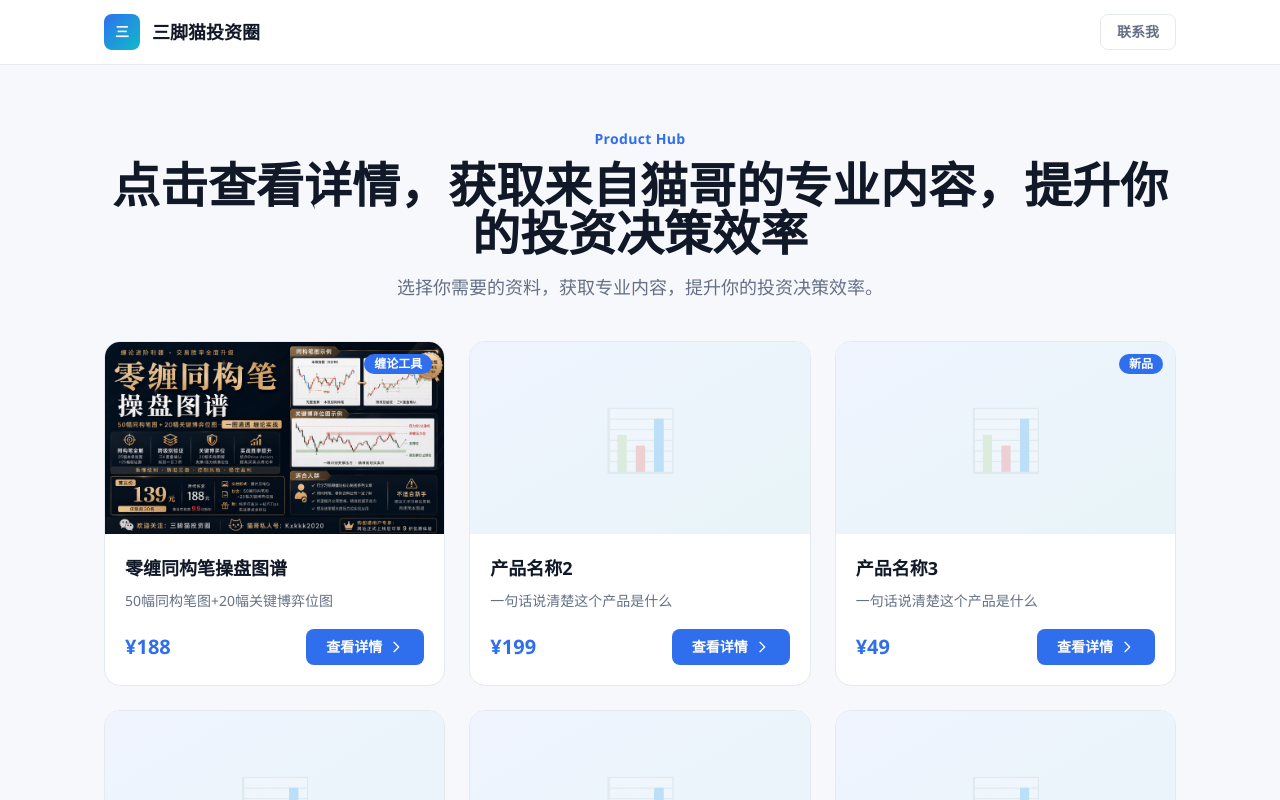
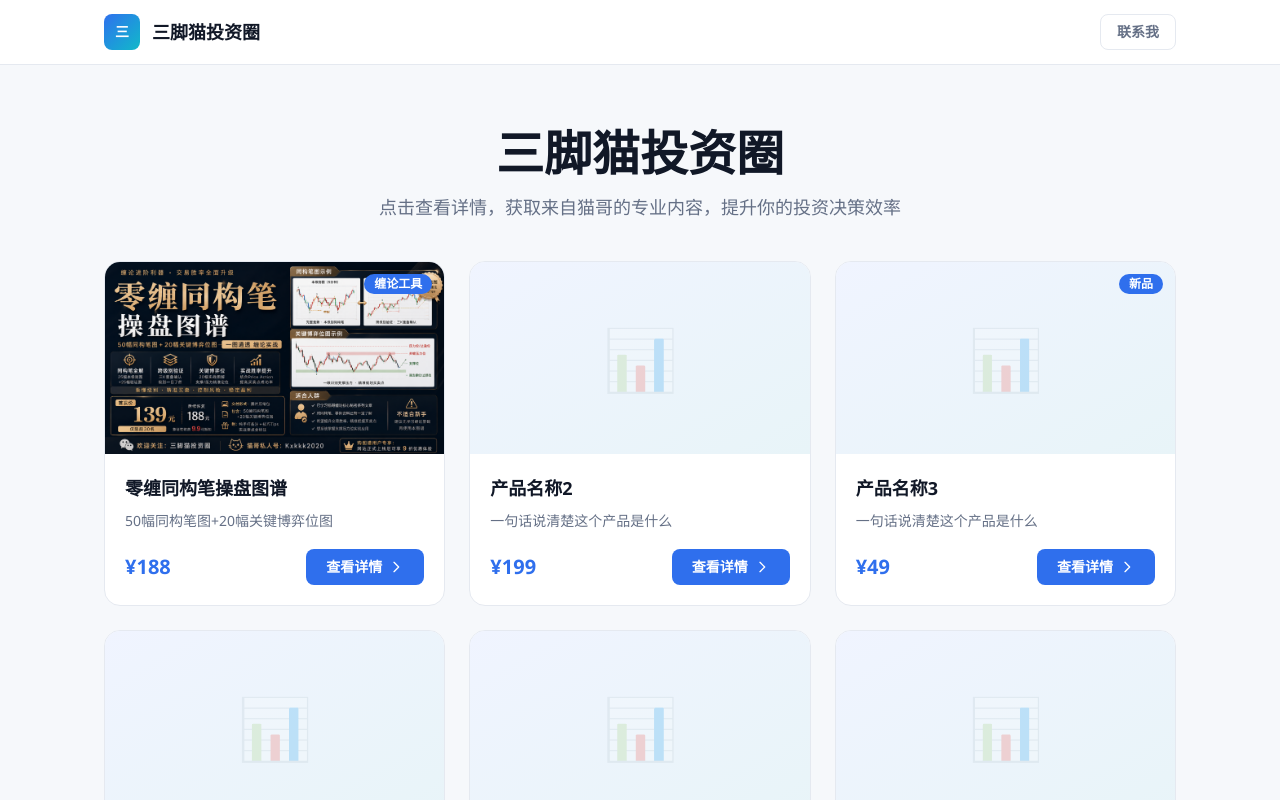
Before and after one commit to jonasxia24-byte/product-site, a Next.js app: page / in a window 1280 px wide. Shown: the top 800 px of the page. Built offline with nearby package versions, Linux system fonts and the light colour scheme.

Commit message:
fix: 首页标题改为三脚猫投资圈，点击查看详情改为副标题

```diff
--- a/src/app/page.tsx
+++ b/src/app/page.tsx
@@ -21,9 +21,8 @@ export default function Home() {
 
       {/* Hero */}
       <section className="mx-auto max-w-[1120px] px-6 pt-16 pb-10 text-center">
-        <p className="text-sm font-semibold text-[#2f6fed] tracking-wide mb-3">Product Hub</p>
-        <h1 className="text-4xl md:text-5xl font-extrabold text-[#111827] mb-4">{siteDesc}</h1>
-        <p className="text-lg text-[#657086] max-w-xl mx-auto">选择你需要的资料，获取专业内容，提升你的投资决策效率。</p>
+        <h1 className="text-4xl md:text-5xl font-extrabold text-[#111827] mb-4">{siteName}</h1>
+        <p className="text-lg text-[#657086] max-w-xl mx-auto">{siteDesc}</p>
       </section>
 
       {/* 产品网格 */}
```
